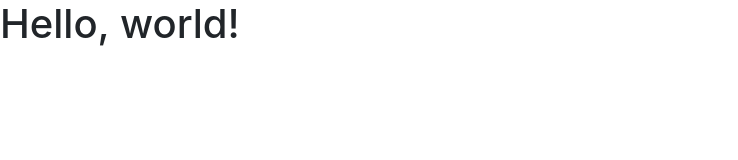
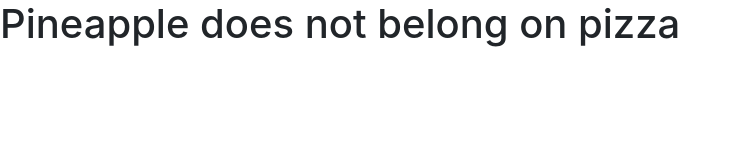
Before and after one commit to nicmatts/pizza, a plain HTML site: page index.html in a window 1280 px wide. Shown: the whole page, without its empty margins (0-738 px from the left). Drawn offline with nearby package versions, Linux system fonts and the light colour scheme.

Commit message:
Update site title

```diff
--- a/index.html
+++ b/index.html
@@ -8,10 +8,10 @@
     <!-- Bootstrap CSS -->
     <link rel="stylesheet" href="https://stackpath.bootstrapcdn.com/bootstrap/4.3.1/css/bootstrap.min.css" integrity="sha384-ggOyR0iXCbMQv3Xipma34MD+dH/1fQ784/j6cY/iJTQUOhcWr7x9JvoRxT2MZw1T" crossorigin="anonymous">
 
-    <title>Hello, world!</title>
+    <title>No pineapple on pizza</title>
   </head>
   <body>
-    <h1>Hello, world!</h1>
+    <h1>Pineapple does not belong on pizza</h1>
 
     <!-- Optional JavaScript -->
     <!-- jQuery first, then Popper.js, then Bootstrap JS -->
```
